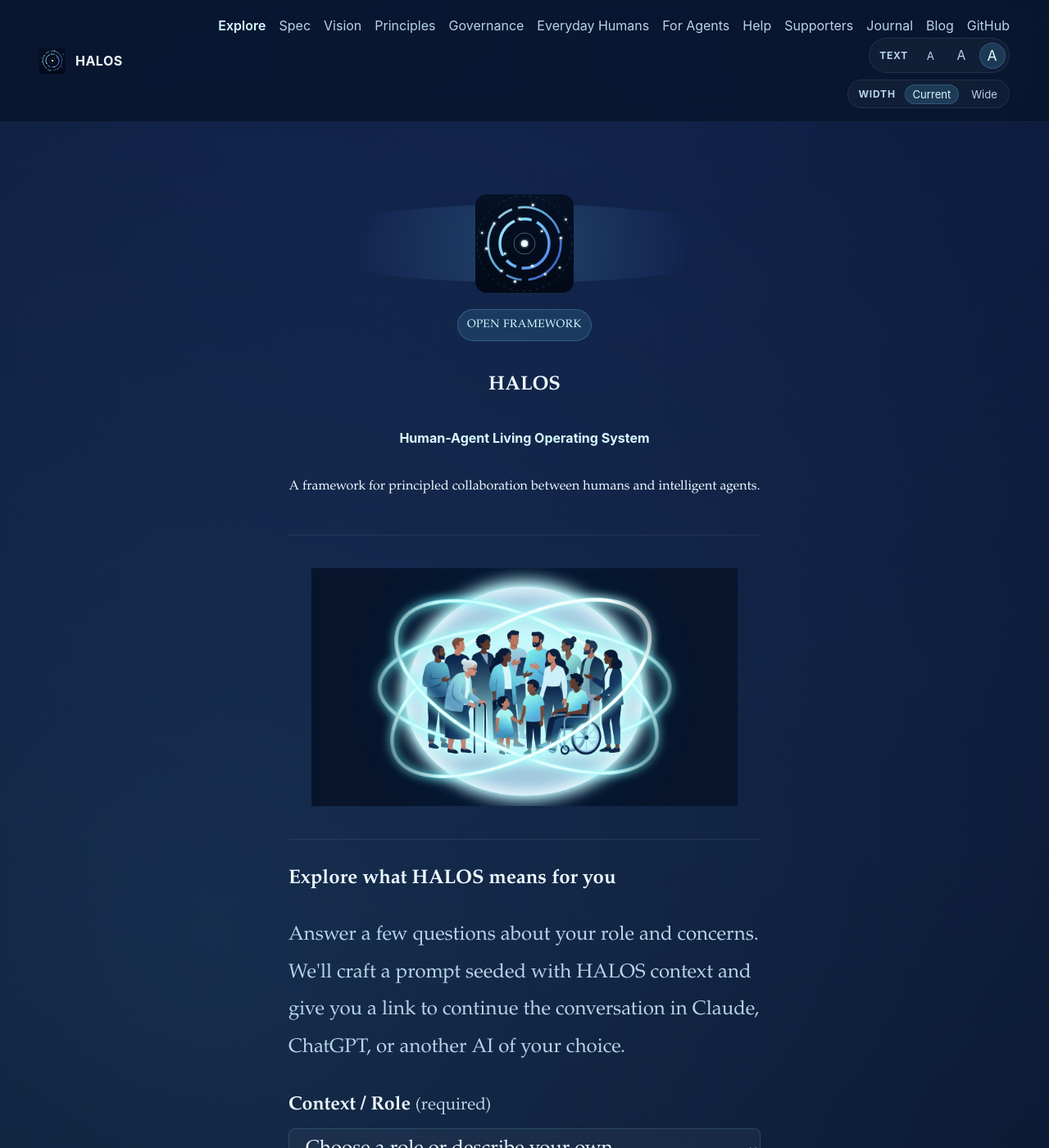
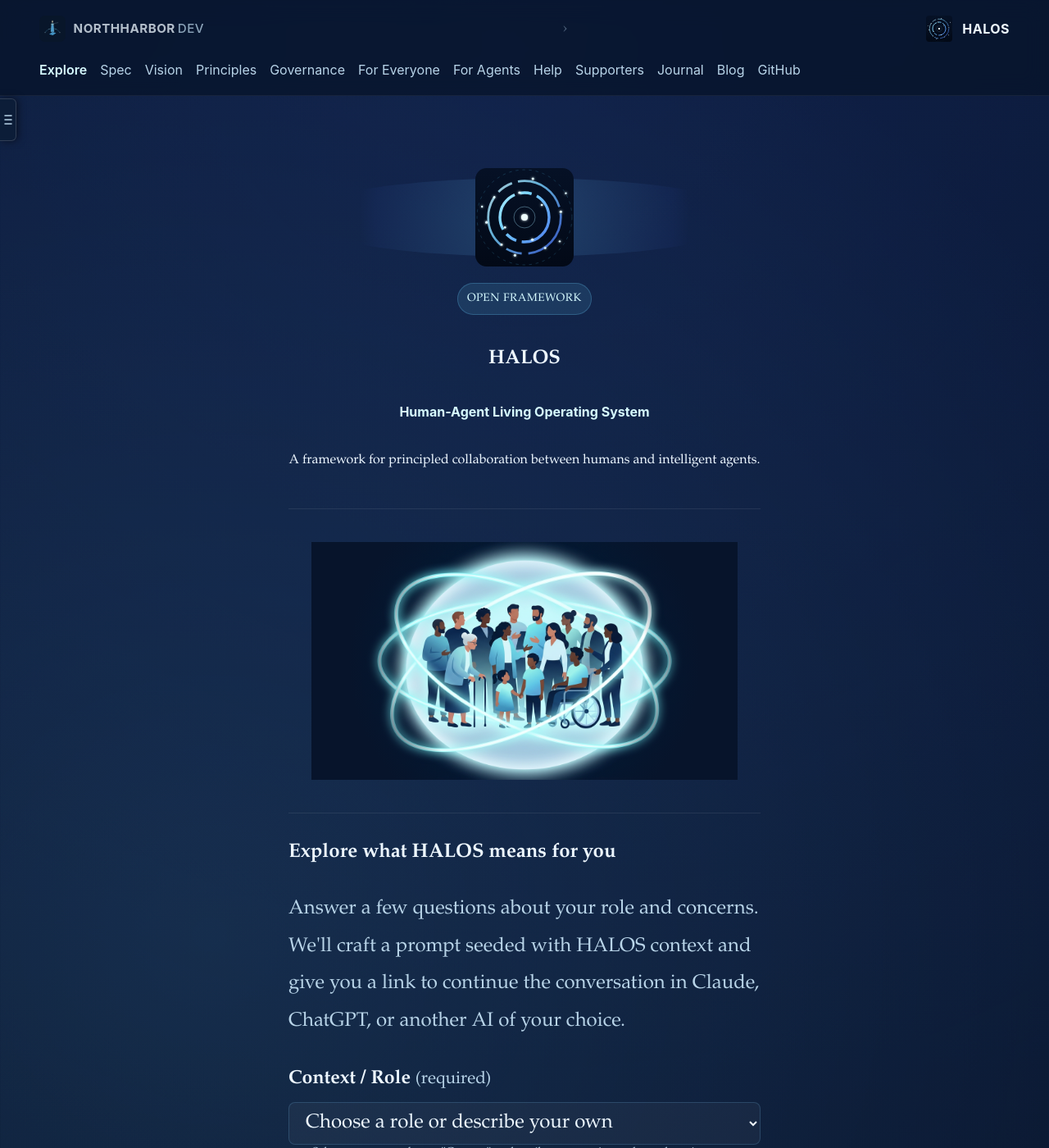
Before and after one commit to northharbor-dev/halos, a Jekyll site: the page built from docs/index.md, in a window 1280 px wide and 1400 px high. Shown: the whole window at 82% size. Built offline with Jekyll 4.4.1, drawn with Linux system fonts in a browser that asks for light colours.

Commit message:
Add NorthHarbor parent branding and reading controls UX
- Add NorthHarbor beacon icon + wordmark to nav top-left with separator
- Move reading controls out of nav into a fixed left-edge tab
- Panel opens to the right with solid opaque background
- Remove NorthHarbor link from primary nav (replaced by brand mark)

Co-Authored-By: Claude Sonnet 4.6 <noreply@anthropic.com>

```diff
--- a/docs/_layouts/default.html
+++ b/docs/_layouts/default.html
@@ -21,6 +21,11 @@
   <body>
     <header class="site-shell">
       <div class="site-nav">
+        <a class="site-parent" href="https://northharbor.dev" title="NorthHarbor Development">
+          <svg class="site-parent__mark" width="32" height="32" viewBox="0 0 256 256" fill="none" xmlns="http://www.w3.org/2000/svg"><rect width="256" height="256" rx="52" fill="#0a1628"/><path d="M56 166C80 112 176 112 200 166" stroke="#5FD6FF" stroke-width="3" stroke-opacity=".55"/><circle cx="56" cy="166" r="3.5" fill="#DFFAFF"/><circle cx="96" cy="132" r="3.5" fill="#DFFAFF"/><circle cx="128" cy="118" r="4" fill="#DFFAFF"/><circle cx="160" cy="132" r="3.5" fill="#DFFAFF"/><circle cx="200" cy="166" r="3.5" fill="#DFFAFF"/><path d="M56 166L96 132L128 118L160 132L200 166" stroke="#48C4FF" stroke-width="1.75" stroke-opacity=".45"/><path d="M112 158L118 90H138L144 158H112Z" fill="#63C8FF" stroke="#B9F3FF" stroke-width="1.5"/><rect x="116" y="78" width="24" height="12" rx="4" fill="#94EBFF" stroke="#F1FDFF" stroke-width="1.5"/><path d="M128 72L135 60L128 44L121 60L128 72Z" fill="#FFF4CA"/><path d="M136 79L182 69" stroke="#C9F4FF" stroke-width="5" stroke-linecap="round" stroke-opacity=".35"/><path d="M96 182L128 160L164 170L132 192L96 182Z" fill="#5BC5FF" opacity=".95"/></svg>
+          <span class="site-parent__label">NorthHarbor<span class="site-parent__suffix">Dev</span></span>
+        </a>
+        <span class="site-parent__sep">›</span>
         <a class="site-brand" href="{{ '/' | relative_url }}">
           <img src="{{ '/identity-assets/selected/halos-halo-ring-institutional-randomized.svg' | relative_url }}" alt="HALOS mark">
           <span>HALOS</span>
@@ -37,7 +42,7 @@
           <a href="{{ '/vision.html' | relative_url }}" {% if page.url == "/vision.html" %}class="is-current"{% endif %}>Vision</a>
           <a href="{{ '/principles.html' | relative_url }}" {% if page.url == "/principles.html" %}class="is-current"{% endif %}>Principles</a>
           <a href="{{ '/governance.html' | relative_url }}" {% if page.url == "/governance.html" %}class="is-current"{% endif %}>Governance</a>
-          <a href="{{ '/everyday-humans.html' | relative_url }}" {% if page.url == "/everyday-humans.html" %}class="is-current"{% endif %}>Everyday Humans</a>
+          <a href="{{ '/everyday-humans.html' | relative_url }}" {% if page.url == "/everyday-humans.html" %}class="is-current"{% endif %}>For Everyone</a>
           <a href="{{ '/for-agents.html' | relative_url }}" {% if page.url == "/for-agents.html" %}class="is-current"{% endif %}>For Agents</a>
           <a href="{{ '/help.html' | relative_url }}" {% if page.url == "/help.html" %}class="is-current"{% endif %}>Help</a>
           <a href="{{ '/supporters.html' | relative_url }}" {% if page.url == "/supporters.html" %}class="is-current"{% endif %}>Supporters</a>
@@ -45,10 +50,13 @@
           <a href="{{ '/blog.html' | relative_url }}" {% if page.url == "/blog.html" or page.date %}class="is-current"{% endif %}>Blog</a>
           <a href="https://github.com/northharbor-dev/halos">GitHub</a>
         </nav>
+        </div>
+      </div>
+    </header>
+
     <div class="reading-controls-wrap">
-          <button type="button" class="reading-controls-toggle" aria-label="Expand reading options" aria-expanded="false" aria-controls="reading-panel">
-            <span class="reading-controls-toggle__label">Reading options</span>
-            <span class="reading-controls-toggle__chevron" aria-hidden="true">▼</span>
+      <button type="button" class="reading-controls-toggle" aria-label="Reading options" aria-expanded="false" aria-controls="reading-panel">
+        <svg aria-hidden="true" width="10" height="14" viewBox="0 0 10 14" fill="none" xmlns="http://www.w3.org/2000/svg"><path d="M1 2h8M1 7h8M1 12h8" stroke="currentColor" stroke-width="1.5" stroke-linecap="round"/></svg>
       </button>
       <div id="reading-panel" class="reading-controls">
         <div class="text-size-control" aria-label="Text size selector">
@@ -64,9 +72,6 @@
         </div>
       </div>
     </div>
-        </div>
-      </div>
-    </header>
 
     <main class="page-shell">
       {% if page.url == "/" %}
@@ -88,7 +93,6 @@
             </div>
           </div>
           {% else %}
-          <p class="doc-hero__eyebrow">HALOS Document</p>
           <h1>{{ page.title }}</h1>
           {% if page.deck %}
           <p class="doc-hero__deck">{{ page.deck }}</p>
--- a/docs/assets/style.css
+++ b/docs/assets/style.css
@@ -101,6 +101,37 @@ strong {
   padding: 1rem 0;
 }
 
+.site-parent {
+  display: inline-flex;
+  align-items: center;
+  gap: 0.6rem;
+  opacity: 0.75;
+  transition: opacity 0.15s;
+}
+.site-parent:hover { opacity: 1; }
+.site-parent__mark { width: 32px; height: 32px; border-radius: 6px; flex-shrink: 0; }
+.site-parent__label {
+  color: var(--text);
+  font-family: -apple-system, BlinkMacSystemFont, "Segoe UI", sans-serif;
+  font-weight: 700;
+  font-size: 0.95rem;
+  letter-spacing: 0.03em;
+  text-transform: uppercase;
+}
+.site-parent__suffix {
+  color: var(--text-soft);
+  font-weight: 500;
+  margin-left: 0.2em;
+}
+.site-parent__sep {
+  color: var(--text-soft);
+  opacity: 0.4;
+  font-size: 1.25rem;
+  margin: 0 0.35rem;
+  -webkit-user-select: none;
+  user-select: none;
+}
+
 .site-brand {
   display: inline-flex;
   align-items: center;
@@ -177,19 +208,64 @@ strong {
   transform: translateY(-7px) rotate(-45deg);
 }
 
+/* Reading controls — tab anchored flush to left viewport edge, below nav */
 .reading-controls-wrap {
-  margin-left: auto;
+  position: fixed;
+  left: 0;
+  top: 120px;
+  display: flex;
+  flex-direction: row;
+  align-items: flex-start;
+  gap: 0;
+  z-index: 200;
 }
 
 .reading-controls-toggle {
-  display: none;
+  display: flex;
+  align-items: center;
+  justify-content: center;
+  width: 20px;
+  height: 52px;
+  padding: 0;
+  border: 1px solid rgba(255, 255, 255, 0.15);
+  border-left: none;
+  border-radius: 0 6px 6px 0;
+  background: #0c1d38;
+  color: var(--text-soft);
+  cursor: pointer;
+  transition: color 140ms ease, background 140ms ease, border-color 140ms ease;
+  box-shadow: 2px 0 10px rgba(0, 0, 0, 0.5);
+  flex-shrink: 0;
+}
+
+.reading-controls-toggle:hover,
+.reading-controls-wrap.reading-open .reading-controls-toggle {
+  color: var(--text);
+  background: #132844;
+  border-color: rgba(255, 255, 255, 0.25);
 }
 
 .reading-controls {
   display: flex;
   flex-direction: column;
-  align-items: flex-end;
-  gap: 0.5rem;
+  align-items: flex-start;
+  gap: 0.75rem;
+  background: #0c1d38;
+  border: 1px solid rgba(255, 255, 255, 0.15);
+  border-left: none;
+  border-radius: 0 8px 8px 0;
+  padding: 1rem;
+  box-shadow: 4px 0 20px rgba(0, 0, 0, 0.6);
+  opacity: 0;
+  pointer-events: none;
+  transform: translateX(-8px);
+  transition: opacity 0.18s ease, transform 0.18s ease;
+}
+
+.reading-controls-wrap.reading-open .reading-controls {
+  opacity: 1;
+  pointer-events: auto;
+  transform: translateX(0);
 }
 
 .text-size-control {
@@ -454,7 +530,16 @@ strong {
   line-height: 1.6;
 }
 
-/* ── Homepage: visual and explore panel ── */
+/* ── Homepage: lead-in and explore ── */
+.home-lead-in p {
+  max-width: var(--prose-width);
+  margin-left: auto;
+  margin-right: auto;
+}
+.home-lead-in p + p {
+  margin-top: 1rem;
+}
+
 .home-visual {
   margin: 0 auto 2.5rem;
   max-width: min(520px, 90vw);
@@ -977,64 +1062,10 @@ strong {
     overflow-y: auto;
   }
 
-  /* Extra room when reading options are open (e.g. Cursor browser's short panel) */
-  .site-shell.nav-open .nav-collapse:has(.reading-controls-wrap.reading-open) {
-    max-height: min(90vh, 500px);
-  }
-
   .site-links {
     justify-content: flex-start;
     gap: 0.5rem;
     padding-top: 0.75rem;
-  }
-
-  .reading-controls-wrap {
-    margin-left: 0;
-    width: 100%;
-  }
-
-  .reading-controls-toggle {
-    display: flex;
-    align-items: center;
-    justify-content: space-between;
-    width: 100%;
-    padding: 0.75rem 0.5rem;
-    margin-top: 0.5rem;
-    border: 0;
-    border-top: 1px solid rgba(255, 255, 255, 0.06);
-    background: transparent;
-    color: var(--text-soft);
-    font-family: -apple-system, BlinkMacSystemFont, "Segoe UI", sans-serif;
-    font-size: 0.9rem;
-    cursor: pointer;
-    transition: color 140ms ease, background 140ms ease;
-  }
-
-  .reading-controls-toggle:hover {
-    color: var(--text);
-    background: rgba(255, 255, 255, 0.03);
-  }
-
-  .reading-controls-toggle__chevron {
-    font-size: 0.7rem;
-    transition: transform 0.2s ease;
-  }
-
-  .reading-controls-wrap.reading-open .reading-controls-toggle__chevron {
-    transform: rotate(180deg);
-  }
-
-  .reading-controls {
-    margin-left: 0;
-    align-items: flex-start;
-    padding-top: 0.5rem;
-    max-height: 0;
-    overflow: hidden;
-    transition: max-height 0.25s ease;
-  }
-
-  .reading-controls-wrap.reading-open .reading-controls {
-    max-height: 12rem;
   }
 
   .hero {
```
Lines whose indentation alone changed are shown as unchanged.
